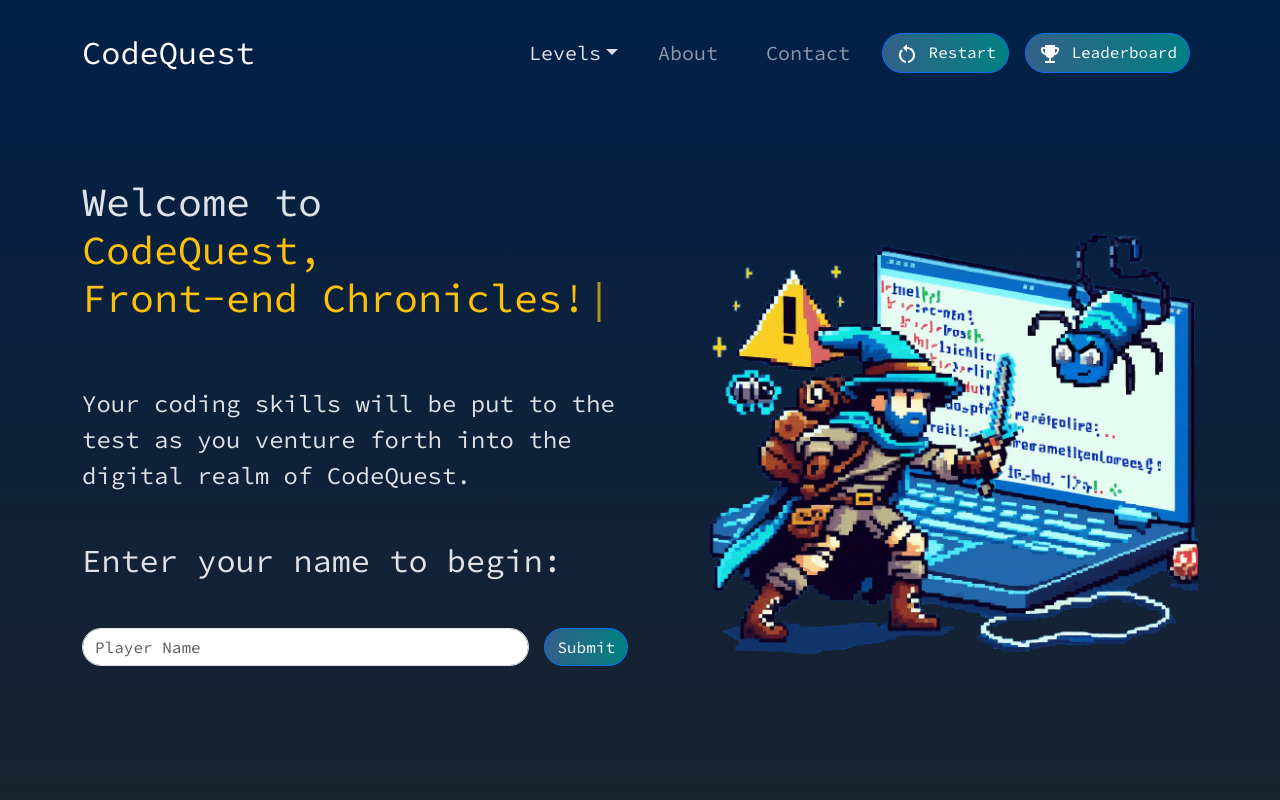
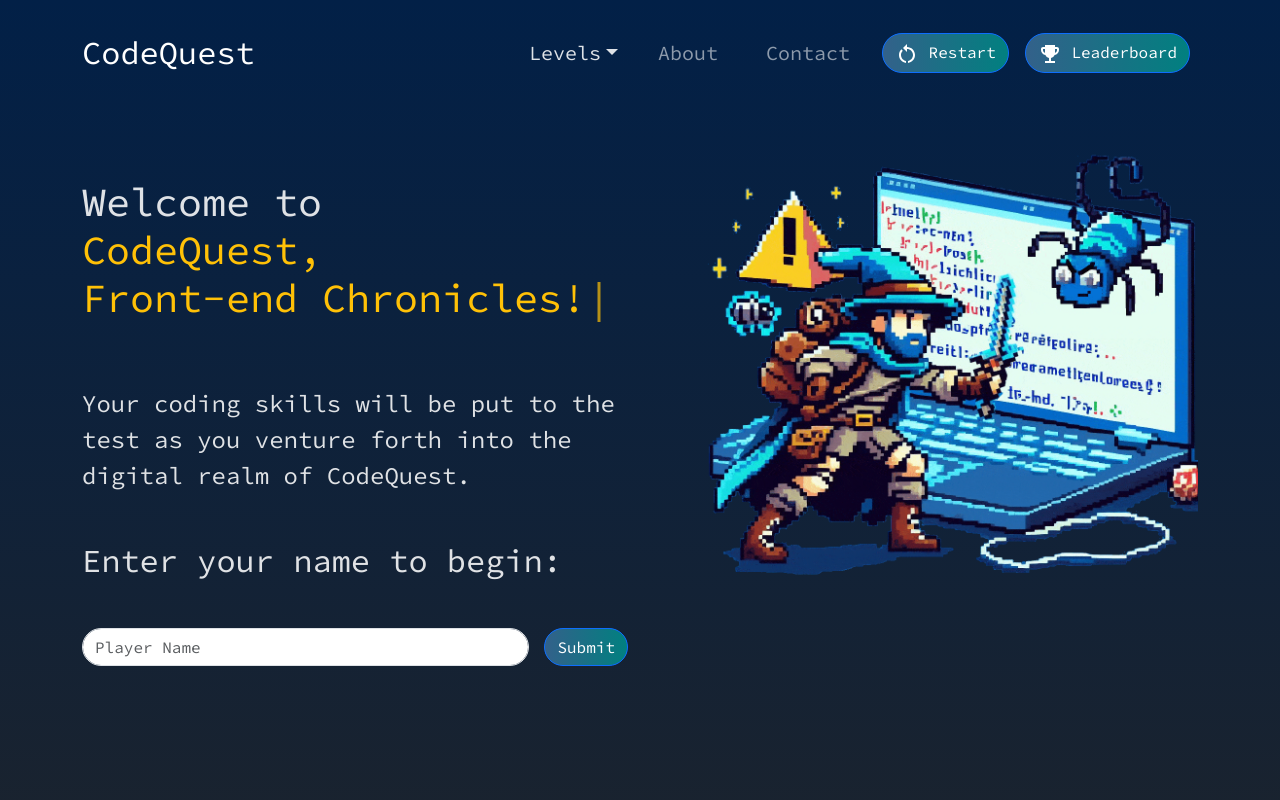
Before and after one commit to AoifeEdX/code-quest, a React (Vite) app: page / in a window 1280 px wide. Shown: the top 800 px of the page. Built offline with nearby package versions, Linux system fonts and the light colour scheme.

Commit message:
Fixed homepage image position

```diff
--- a/src/components/Welcome/index.jsx
+++ b/src/components/Welcome/index.jsx
@@ -34,7 +34,7 @@ const Welcome = () => {
 
 	return (
 		<Container>
-			<Row className="justify-content-center align-items-center">
+			<Row>
 				<Col md="6" className="order-md-2">
 					<Image className="ps-md-5" src={fightGif} alt="CodeQuest background" fluid rounded />
 				</Col>
--- a/src/pages/FinalScores/FinalScores.jsx
+++ b/src/pages/FinalScores/FinalScores.jsx
@@ -25,7 +25,7 @@ const FinalScores = () => {
 
 	return (
 		<Container>
-			<Row className="">
+			<Row>
 				<Col md="6">
 					<Image className="pe-md-5 my-5" src={cheerGif} alt="CodeQuest background" fluid rounded />
 				</Col>
```
